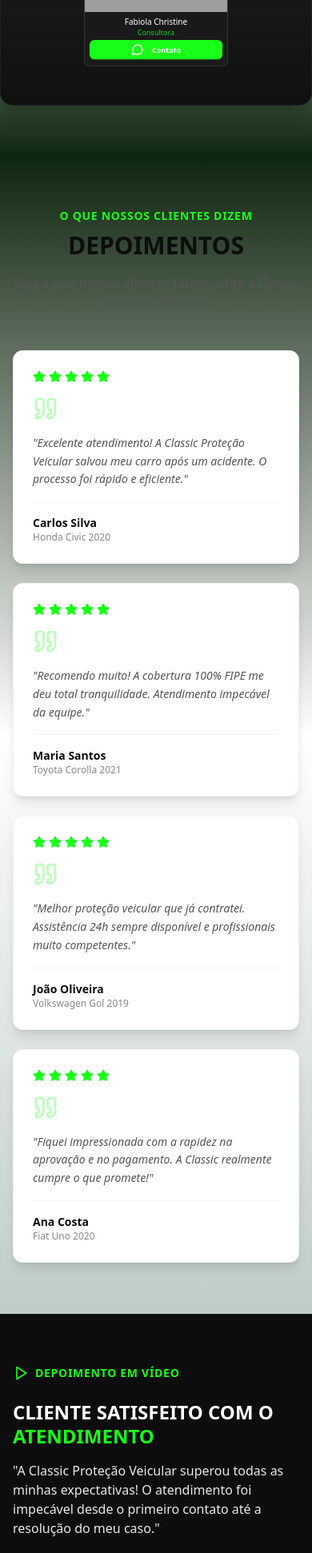
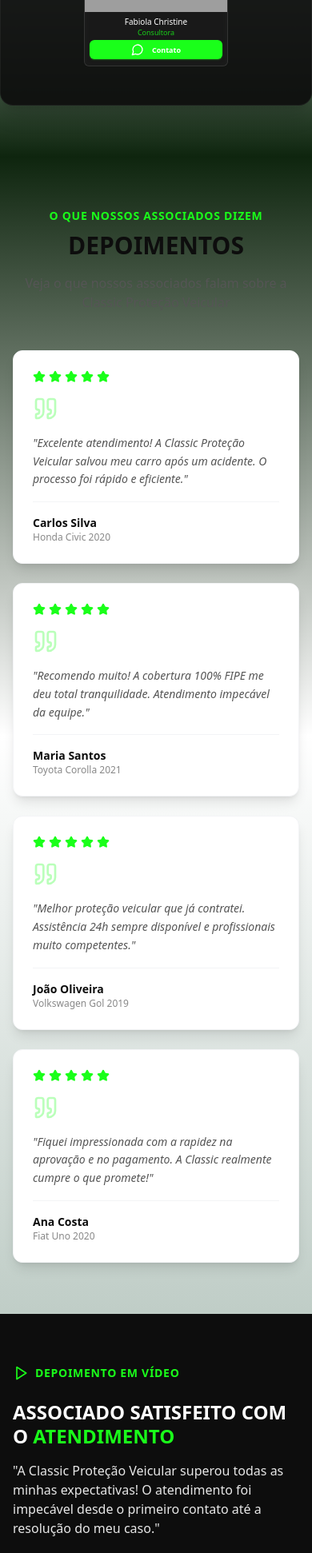
Before and after one commit to rdriguezFXR/classic_protecao_veicular, a React (Vite) app: page / in a window 390 px wide. Shown: the part 5387-7329 px from the top of the page at 80% size. Built offline with nearby package versions, Linux system fonts and the light colour scheme; grey boxes are pictures that could not be loaded.

Commit message:
Atualizaçao de layout - remover o nome cliente 'e corrijir numero'

```diff
--- a/src/components/ClassicProtecaoGaleriaSection.tsx
+++ b/src/components/ClassicProtecaoGaleriaSection.tsx
@@ -10,7 +10,7 @@
 
 const CONSULTORAS = [
   { id: 6, nome: "Fabiola Christine", imagem: "/Assets/consultora - Fabiola Christine.png", cargo: "Consultora", contato: "5521991842968" },
-  { id: 7, nome: "Cristiane Carvalho", imagem: "/Assets/Cristiane Carvalho- consultora.png", cargo: "Consultora", contato: "5521999999999" },
+  { id: 7, nome: "Cristiane Carvalho", imagem: "/Assets/Cristiane Carvalho- consultora.png", cargo: "Consultora", contato: "5521994483228" },
   { id: 8, nome: "Débora Regina", imagem: "/Assets/Financeiro - DEBORA REGINA .png", cargo: "Financeiro", contato: "5521992749337" },
   { id: 9, nome: "Nathalia Penna", imagem: "/Assets/Gestora administrativa - Nathalia Penna .png", cargo: "Gestora Administrativa", contato: "5521978953704" },
   { id: 10, nome: "Jéssica Helena", imagem: "/Assets/Marketing cadastro - Jéssica Helena.png", cargo: "Marketing Cadastro", contato: "5521992722117" },
--- a/src/components/TestimonialsSection.tsx
+++ b/src/components/TestimonialsSection.tsx
@@ -47,13 +47,13 @@
           className="text-center mb-12"
         >
           <p className="text-primary font-bold text-sm uppercase tracking-wider mb-2">
-            O que nossos clientes dizem
+            O que nossos associados dizem
           </p>
           <h2 className="text-3xl md:text-4xl lg:text-5xl font-black uppercase leading-tight text-[#0d0d0d] mb-4">
             Depoimentos
           </h2>
           <p className="text-[#555] text-base md:text-lg max-w-2xl mx-auto">
-            Veja o que nossos clientes falam sobre a Classic Proteção Veicular
+            Veja o que nossos associados falam sobre a Classic Proteção Veicular
           </p>
         </motion.div>
 
--- a/src/components/VideoTestimonialSection.tsx
+++ b/src/components/VideoTestimonialSection.tsx
@@ -46,7 +46,7 @@
               </div>
 
               <h2 className="text-2xl md:text-3xl lg:text-5xl font-black uppercase leading-tight mb-4 md:mb-6">
-                Cliente Satisfeito com o{" "}
+                Associado Satisfeito com o{" "}
                 <span className="text-primary">Atendimento</span>
               </h2>
 
@@ -71,7 +71,7 @@
                 </ul>
 
                 <p className="font-semibold text-white text-base md:text-lg">
-                  Veja no vídeo <span className="lg:hidden">abaixo</span><span className="hidden lg:inline">ao lado</span> como nossos clientes avaliam o atendimento da Classic Proteção Veicular.
+                  Veja no vídeo <span className="lg:hidden">abaixo</span><span className="hidden lg:inline">ao lado</span> como nossos associados avaliam o atendimento da Classic Proteção Veicular.
                 </p>
               </div>
             </div>
```
